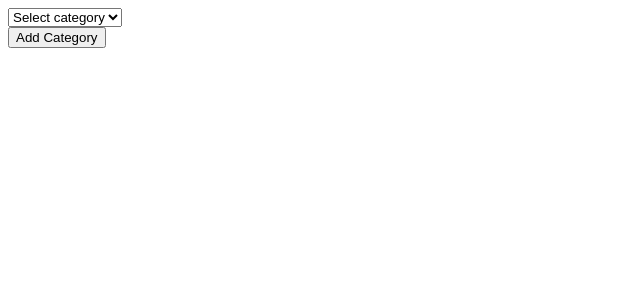
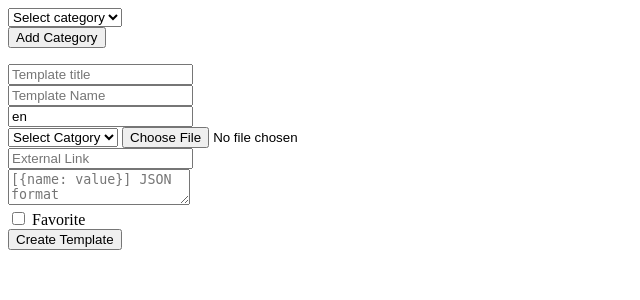
Before and after one commit to Tahiru-Swallah/ChatReach-project, a Django app: template whatsApp_saas/user_business/templates/business/template_form.html in a window 1280 px wide. Shown: the top 300 px of the page, without its empty margins (0-640 px from the left). Run offline with Django 5.2, Linux system fonts and the light colour scheme; the template is opened without the code that fills it, so the values that code supplies are empty.

Commit message:
Updated files

```diff
--- a/whatsApp_saas/user_authentication/templates/home.html
+++ b/whatsApp_saas/user_authentication/templates/home.html
@@ -14,6 +14,7 @@
     <button><a href="{% url 'user_authentication:business_profile'%}">Edit profile</a></button>
     <button><a href="{% url 'user_business:contact_form'%}">Add Contact</a></button>
     <button><a href="{% url 'user_business:schedule_message_form'%}">Schedule Message</a></button>
+    <button><a href="{% url 'user_business:template_form'%}">Message Templates</a></button>
 
     <script>
         async function logOutUser() {
--- a/whatsApp_saas/user_business/templates/business/template_form.html
+++ b/whatsApp_saas/user_business/templates/business/template_form.html
@@ -21,7 +21,24 @@
 
     <ul id="category-list"></ul>
 
+    <form id="template_form" enctype="multipart/form-data">
+        <input type="text" id="title" placeholder="Template title" required><br>
+        <input type="text" id="template_name" placeholder="Template Name" required><br>
+        <input type="text" id="language" value="en" required><br>
+        <select id="category_id" required><br>
+            <option value="">Select Catgory</option>
+        </select>
+        <input type="file" id="attachment"><br>
+        <input type="url" id="external_url" placeholder="External Link"><br>
+        <textarea id="placeholder" placeholder="[{name: value}] JSON format"></textarea><br>
+        <label for="">
+            <input type="checkbox" id="is_favorite"> Favorite
+        </label><br>
+        <button type="submit">Create Template</button>
+    </form>
+
     <script>
+
         async function loadCategories(){
             try{
                 const response = await fetch('/api/category/create/')
@@ -38,13 +55,21 @@
                         `
                         list.appendChild(li)
                     })
+
+                    /* Categories for sselecting template */
+                    const select = document.getElementById('category_id')
+                    categories.forEach(cat => {
+                        const option = document.createElement('option')
+                        option.value = cat.id
+                        option.textContent = cat.name.charAt(0).toUpperCase() + cat.name.slice(1)
+
+                        select.appendChild(option)
+                    })
                 }
             } catch(error){
                 console.log(error)
             }
         }
-
-        loadCategories()
 
         document.getElementById('category-form').addEventListener('submit', async (e) => {
             e.preventDefault();
@@ -71,6 +96,66 @@
                 console.error(error);
             }
         })
+
+        document.getElementById('template_form').addEventListener('submit', async (e) => {
+            e.preventDefault();
+
+            const formData = new FormData()
+
+            formData.append('title', document.getElementById('title').value)
+            formData.append('template_name', document.getElementById('template_name').value)
+            formData.append('language', document.getElementById('language').value || 'en')
+            formData.append('category', document.getElementById('category_id').value)
+            formData.append('external_link', document.getElementById('external_url').value);
+            formData.append('is_favorite', document.getElementById('is_favorite').checked);
+
+            const placeholderField = document.getElementById('placeholder')
+            if (placeholderField && placeholderField.value.trim() !== ''){
+                try{
+                    const parse = JSON.parse(placeholderField.value)
+                    formData.append('placeholders', JSON.stringify(parse))
+                } catch(error){
+                    console.error(error)
+                    alert('Invalid Json Parser in the placeholder field')
+                    return;
+                }
+            }
+
+            const attachment = document.getElementById('attachment').files[0]
+            if (attachment){
+                formData.append('attachment', attachment)
+            }
+
+            for(let [key, value] of formData.entries()){
+                console.log(`${key}:`, value)
+            }
+
+            try{
+                const response = await fetch('/api/message/template/create/', {
+                    method: 'POST',
+                    headers: {
+                        'X-CSRFToken': document.querySelector('meta[name="csrf-token"]').getAttribute('content')
+                    },
+                    body: formData
+                })
+
+                const data = await response.json()
+                if(response.ok){
+                    alert('Message template created successfully!')
+                    document.getElementById('template_form').reset()
+                } else{
+                    console.log('error', data)
+                    alert('failed to create template')
+                }
+
+            } catch(error){
+                console.error(error)
+            }
+        })
+
+        window.onload = () => {
+            loadCategories()
+        }
     </script>
 </body>
 </html>
```
Also changed, not shown: whatsApp_saas/user_business/serializer.py (+3 -7 lines), whatsApp_saas/db.sqlite3, 1 other file.
